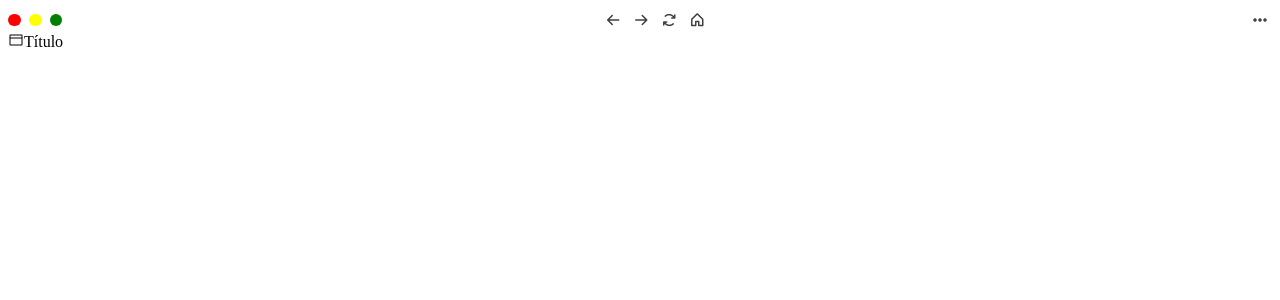
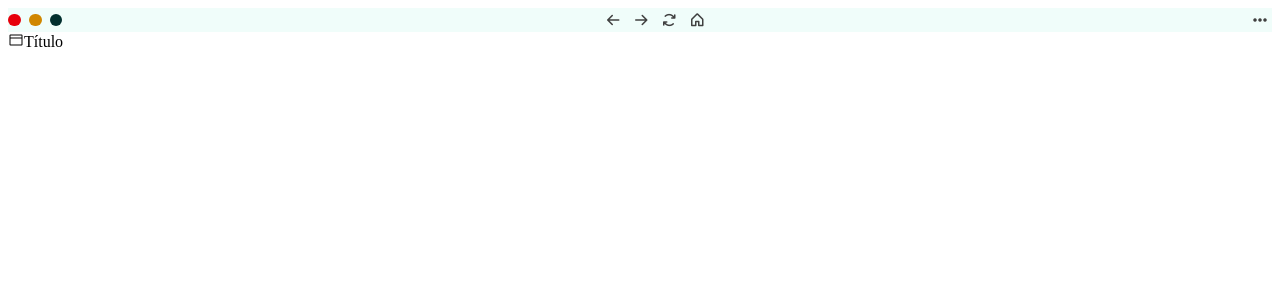
Before and after one commit to marcelosarinho/browser-tabs, a React (Vite) app: page / in a window 1280 px wide. Shown: the top 300 px of the page. Built offline with nearby package versions, Linux system fonts and the light colour scheme.

Commit message:
style: colors variables

```diff
--- a/src/App.css
+++ b/src/App.css
@@ -1,15 +1,17 @@
-/* :root {
+:root {
   --red: oklch(57.7% 0.245 27.325);
   --yellow: oklch(68.1% 0.162 75.834);
-  --green: oklch(62.7% 0.194 149.214);
-  --gray: ;
-} */
+  --green: oklch(27.7% 0.046 192.524);
+  --neutral: oklch(37.1% 0 0);
+  --teal: oklch(98.4% 0.014 180.72);
+}
 
 header {
-  display: flex;
   justify-content: space-between;
+  background-color: var(--teal);
 }
 
+header,
 .header__buttons,
 .header__options,
 .header__more_options,
@@ -34,15 +36,15 @@ header {
 }
 
 .header__buttons :first-child {
-  background-color: red;
+  background-color: var(--red);
 }
 
 .header__buttons :nth-child(2) {
-  background-color: yellow;
+  background-color: var(--yellow);
 }
 
 .header__buttons :last-child {
-  background-color: green;
+  background-color: var(--green);
 }
 
 .header__options {
@@ -55,9 +57,9 @@ header {
   font-size: 1rem;
   border-radius: 3px;
   padding: 0.25rem;
-  color: oklch(37.1% 0 0);
+  color: var(--neutral);
 }
 
 .header__options > button:hover, .header__more_options:hover {
-  background-color: oklch(98.4% 0.014 180.72);
+  background-color: var(--neutral);
 }
```
